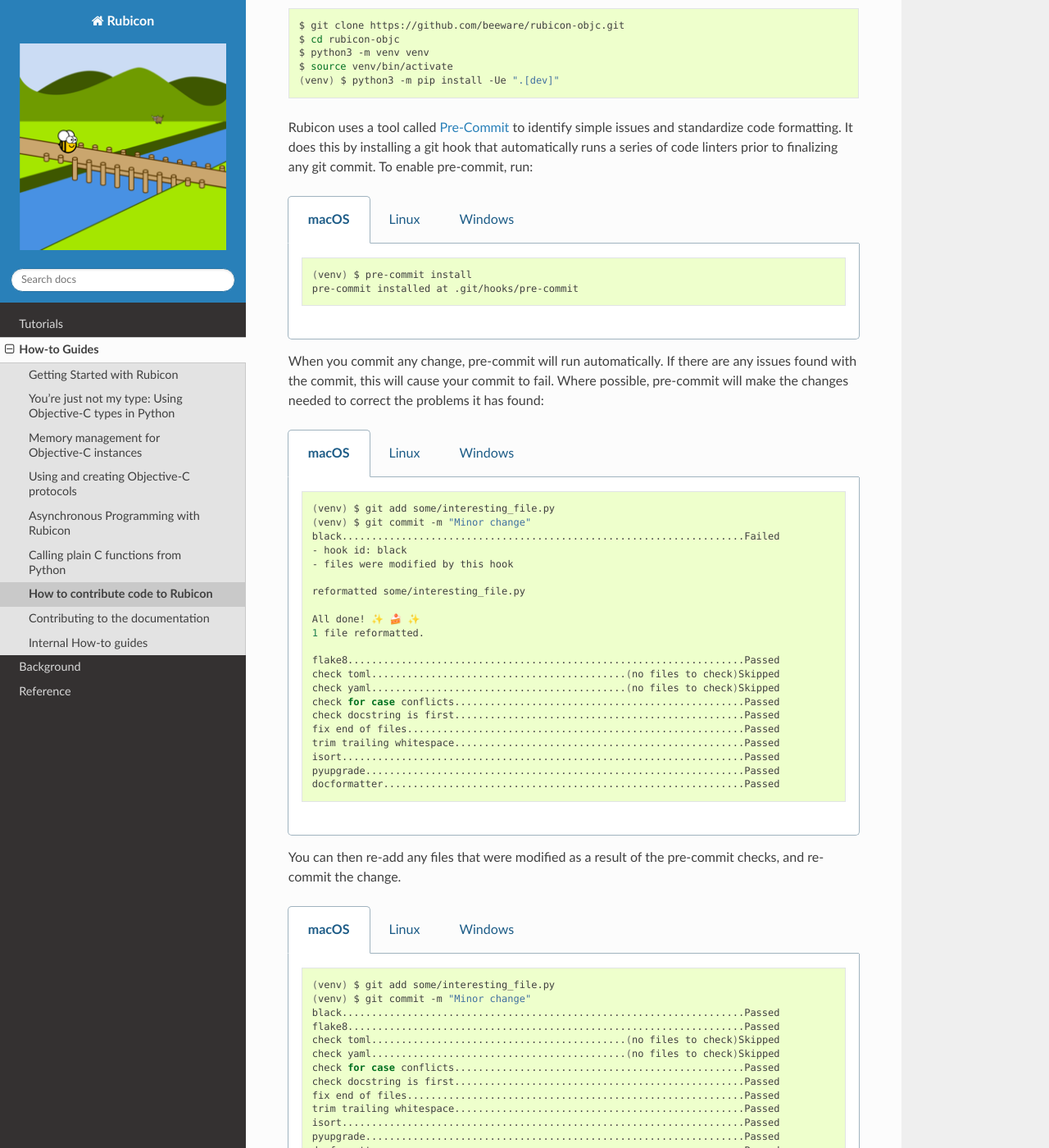
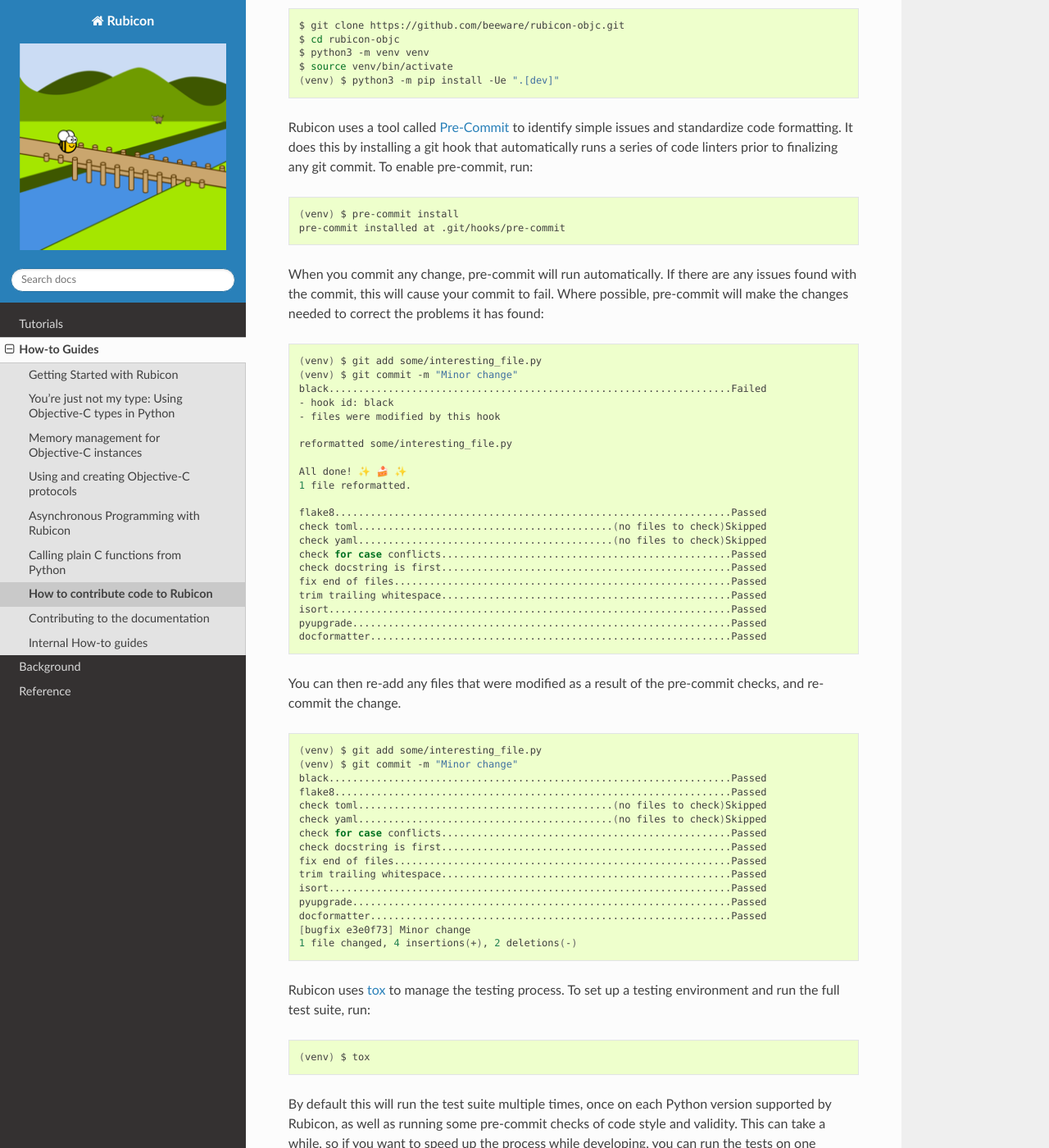
Before and after one commit to beeware/rubicon-objc, a Sphinx documentation site: the page built from docs/how-to/contribute-code.rst, in a window 1280 px wide and 1400 px high, scrolled down 350 px. Shown: the whole window at 82% size. Built offline with Sphinx 7.4.7 and the Read the Docs theme 2.0.0, drawn with Linux system fonts in a browser that asks for light colours; some of the changed lines change nothing that is shown.

Commit message:
Remove Linux and Windows instructions.

```diff
--- a/docs/how-to/contribute-code.rst
+++ b/docs/how-to/contribute-code.rst
@@ -31,175 +31,60 @@
 hook that automatically runs a series of code linters prior to finalizing any
 git commit. To enable pre-commit, run:
 
-.. tabs::
+.. code-block:: sh
 
-  .. group-tab:: macOS
-
-    .. code-block:: bash
-
-      (venv) $ pre-commit install
-      pre-commit installed at .git/hooks/pre-commit
-
-  .. group-tab:: Linux
-
-    .. code-block:: bash
-
-      (venv) $ pre-commit install
-      pre-commit installed at .git/hooks/pre-commit
-
-  .. group-tab:: Windows
-
-    .. code-block:: doscon
-
-      (venv) C:\...>pre-commit install
-      pre-commit installed at .git/hooks/pre-commit
+    (venv) $ pre-commit install
+    pre-commit installed at .git/hooks/pre-commit
 
 When you commit any change, pre-commit will run automatically. If there are any
 issues found with the commit, this will cause your commit to fail. Where possible,
 pre-commit will make the changes needed to correct the problems it has found:
 
-.. tabs::
+.. code-block:: sh
 
-  .. group-tab:: macOS
+    (venv) $ git add some/interesting_file.py
+    (venv) $ git commit -m "Minor change"
+    black....................................................................Failed
+    - hook id: black
+    - files were modified by this hook
 
-    .. code-block:: bash
+    reformatted some/interesting_file.py
 
-      (venv) $ git add some/interesting_file.py
-      (venv) $ git commit -m "Minor change"
-      black....................................................................Failed
-      - hook id: black
-      - files were modified by this hook
+    All done! ✨ 🍰 ✨
+    1 file reformatted.
 
-      reformatted some/interesting_file.py
+    flake8...................................................................Passed
+    check toml...........................................(no files to check)Skipped
+    check yaml...........................................(no files to check)Skipped
+    check for case conflicts.................................................Passed
+    check docstring is first.................................................Passed
+    fix end of files.........................................................Passed
+    trim trailing whitespace.................................................Passed
+    isort....................................................................Passed
+    pyupgrade................................................................Passed
+    docformatter.............................................................Passed
 
-      All done! ✨ 🍰 ✨
-      1 file reformatted.
-
-      flake8...................................................................Passed
-      check toml...........................................(no files to check)Skipped
-      check yaml...........................................(no files to check)Skipped
-      check for case conflicts.................................................Passed
-      check docstring is first.................................................Passed
-      fix end of files.........................................................Passed
-      trim trailing whitespace.................................................Passed
-      isort....................................................................Passed
-      pyupgrade................................................................Passed
-      docformatter.............................................................Passed
-
-  .. group-tab:: Linux
-
-    .. code-block:: bash
-
-      (venv) $ git add some/interesting_file.py
-      (venv) $ git commit -m "Minor change"
-      black....................................................................Failed
-      - hook id: black
-      - files were modified by this hook
-
-      reformatted some/interesting_file.py
-
-      All done! ✨ 🍰 ✨
-      1 file reformatted.
-
-      flake8...................................................................Passed
-      check toml...........................................(no files to check)Skipped
-      check yaml...........................................(no files to check)Skipped
-      check for case conflicts.................................................Passed
-      check docstring is first.................................................Passed
-      fix end of files.........................................................Passed
-      trim trailing whitespace.................................................Passed
-      isort....................................................................Passed
-      pyupgrade................................................................Passed
-      docformatter.............................................................Passed
-
-  .. group-tab:: Windows
-
-    .. code-block:: doscon
-
-      (venv) C:\...>git add some/interesting_file.py
-      (venv) C:\...>git commit -m "Minor change"
-      black....................................................................Failed
-      - hook id: black
-      - files were modified by this hook
-
-      reformatted some\interesting_file.py
-
-      All done! ✨ 🍰 ✨
-      1 file reformatted.
-
-      flake8...................................................................Passed
-      check toml...........................................(no files to check)Skipped
-      check yaml...........................................(no files to check)Skipped
-      check for case conflicts.................................................Passed
-      check docstring is first.................................................Passed
-      fix end of files.........................................................Passed
-      trim trailing whitespace.................................................Passed
-      isort....................................................................Passed
-      pyupgrade................................................................Passed
-      docformatter.............................................................Passed
 
 You can then re-add any files that were modified as a result of the pre-commit checks,
 and re-commit the change.
 
-.. tabs::
+.. code-block:: sh
 
-  .. group-tab:: macOS
-
-    .. code-block:: bash
-
-      (venv) $ git add some/interesting_file.py
-      (venv) $ git commit -m "Minor change"
-      black....................................................................Passed
-      flake8...................................................................Passed
-      check toml...........................................(no files to check)Skipped
-      check yaml...........................................(no files to check)Skipped
-      check for case conflicts.................................................Passed
-      check docstring is first.................................................Passed
-      fix end of files.........................................................Passed
-      trim trailing whitespace.................................................Passed
-      isort....................................................................Passed
-      pyupgrade................................................................Passed
-      docformatter.............................................................Passed
-      [bugfix e3e0f73] Minor change
-      1 file changed, 4 insertions(+), 2 deletions(-)
-
-  .. group-tab:: Linux
-
-    .. code-block:: bash
-
-      (venv) $ git add some/interesting_file.py
-      (venv) $ git commit -m "Minor change"
-      black....................................................................Passed
-      flake8...................................................................Passed
-      check toml...........................................(no files to check)Skipped
-      check yaml...........................................(no files to check)Skipped
-      check for case conflicts.................................................Passed
-      check docstring is first.................................................Passed
-      fix end of files.........................................................Passed
-      trim trailing whitespace.................................................Passed
-      isort....................................................................Passed
-      pyupgrade................................................................Passed
-      docformatter.............................................................Passed
-      [bugfix e3e0f73] Minor change
-      1 file changed, 4 insertions(+), 2 deletions(-)
-
-  .. group-tab:: Windows
-
-    .. code-block:: doscon
-
-      (venv) C:\...>git add some\interesting_file.py
-      (venv) C:\...>git commit -m "Minor change"
-      black....................................................................Passed
-      flake8...................................................................Passed
-      check toml...........................................(no files to check)Skipped
-      check yaml...........................................(no files to check)Skipped
-      check for case conflicts.................................................Passed
-      check docstring is first.................................................Passed
-      fix end of files.........................................................Passed
-      trim trailing whitespace.................................................Passed
-      isort....................................................................Passed
-      pyupgrade................................................................Passed
-      docformatter.............................................................Passed
+    (venv) $ git add some/interesting_file.py
+    (venv) $ git commit -m "Minor change"
+    black....................................................................Passed
+    flake8...................................................................Passed
+    check toml...........................................(no files to check)Skipped
+    check yaml...........................................(no files to check)Skipped
+    check for case conflicts.................................................Passed
+    check docstring is first.................................................Passed
+    fix end of files.........................................................Passed
+    trim trailing whitespace.................................................Passed
+    isort....................................................................Passed
+    pyupgrade................................................................Passed
+    docformatter.............................................................Passed
+    [bugfix e3e0f73] Minor change
+    1 file changed, 4 insertions(+), 2 deletions(-)
 
 Rubicon uses `tox <https://tox.readthedocs.io/en/latest/>`__ to manage the
 testing process. To set up a testing environment and run the full test suite,
```
